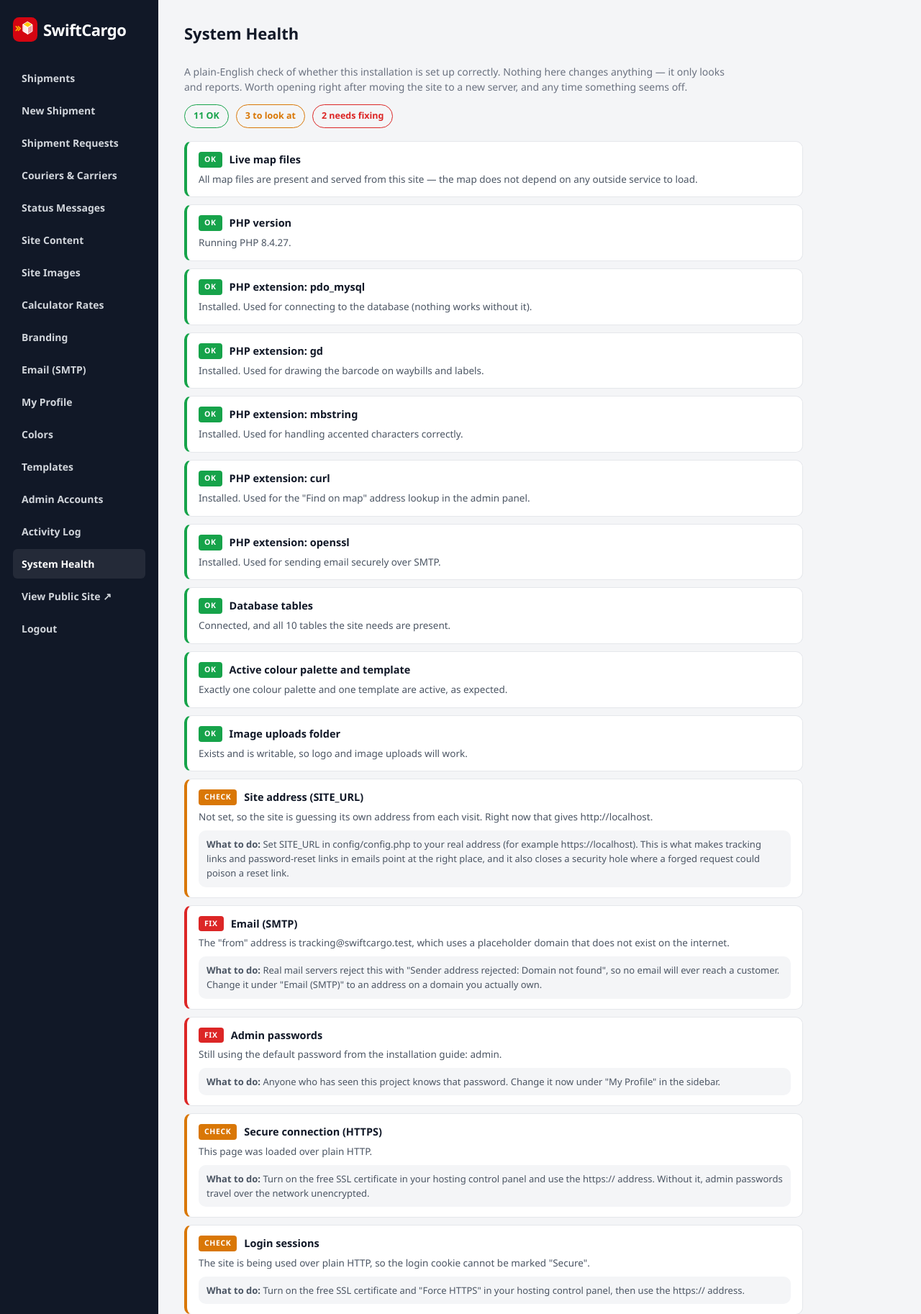
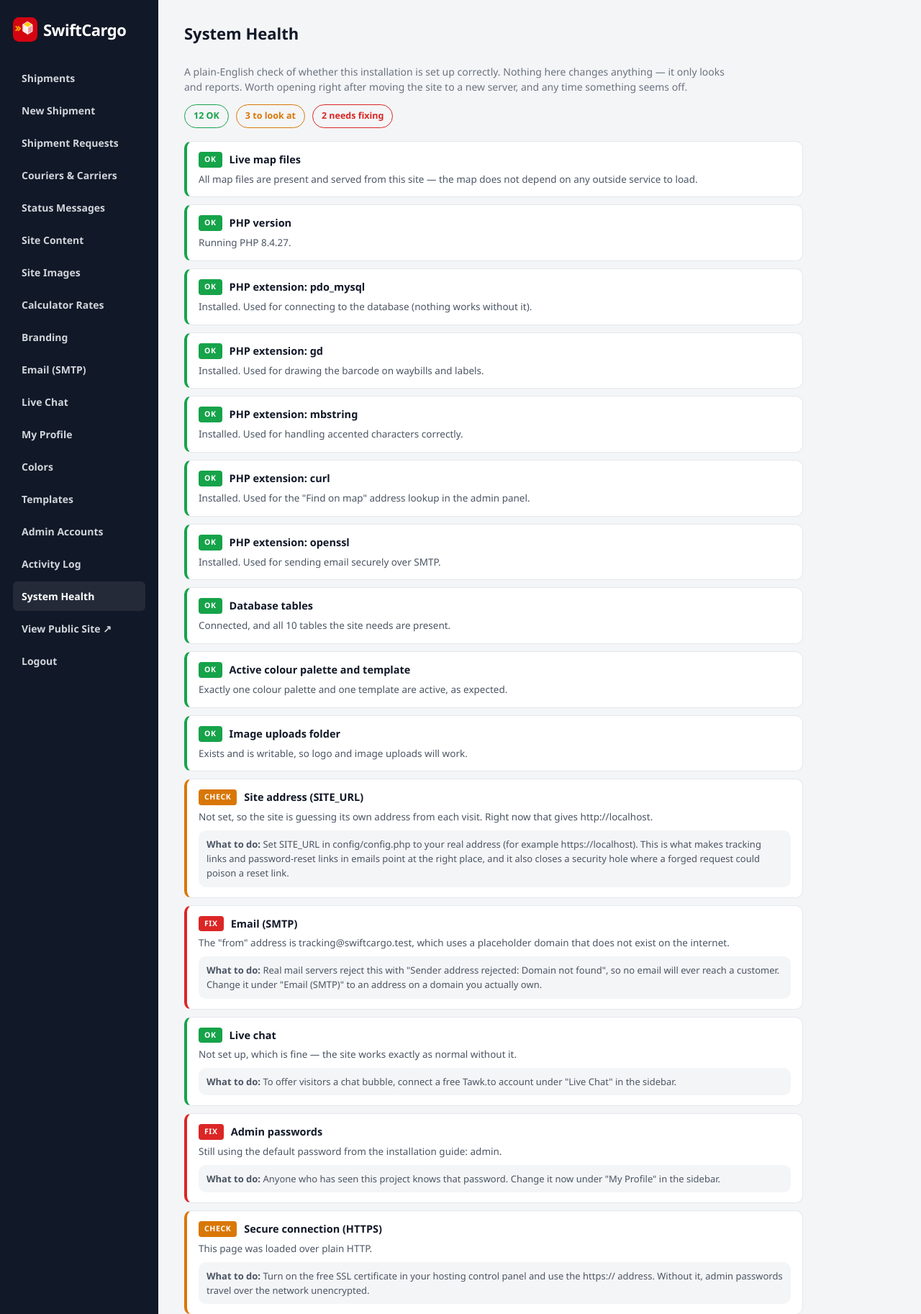
Before and after one commit to phantomtriggercode/swiftcargo-tracker, a PHP site: page /admin/health.php in a window 1280 px wide. Shown: the top 1826 px of the page at 72% size. Run offline with PHP 8.4, Linux system fonts and the light colour scheme; a user stored in the database is signed in; data comes from the database, SQL or seed files in the repository; both versions use the stored data as it was after the commit; some libraries are stand-ins or nearby versions.

Commit message:
Add live chat (Tawk.to), connected from the dashboard
Puts a chat bubble on the bottom-right of every public page, configured
by the site owner rather than hardcoded: they paste the Widget Code from
their own Tawk.to account into the new Live Chat page and tick a box.

- admin/live_chat.php (super admin only, alongside Email (SMTP)) accepts
  the whole pasted <script> snippet, just the embed.tawk.to link, the two
  IDs, or the Property ID on its own, and pulls the IDs out of it. The
  tick box is a kill switch that hides the widget without disconnecting
  the account; Disconnect clears the stored IDs entirely.
- Both IDs are validated against a letters-and-digits-only allowlist
  before being stored and again before being printed, since they end up
  inside a <script src> URL on every public page. The embed URL is always
  rebuilt from the IDs, never taken from the pasted text.
- config/db.php now builds the Content-Security-Policy after config.php
  loads, adding the *.tawk.to hosts (script, websocket, images, fonts,
  chat frame, notification sound) only while chat is switched on. Without
  this the browser blocks the widget silently and the bubble simply never
  appears. Admin pages keep the strict policy regardless, and the lookup
  fails open to "chat off, strict policy" on any database problem, so a
  missing settings table still cannot blank a page.
- db() is split over a new db_optional() so that CSP lookup cannot kill
  the request when the database is unreachable. db() behaves as before.
- The widget renders last and asynchronously from includes/footer.php, so
  it is public-only and an unreachable chat host cannot affect the page.
  Verified in a browser with the host refused, timed out and erroring:
  map, route, markers and timeline all intact, no JS errors.
- System Health reports live chat's state; schema.sql seeds the three
  settings so no migration is needed on an existing install.

Also corrects two README statements about the CSP that still described
Leaflet as CDN-hosted.

Co-Authored-By: Claude Opus 5 <noreply@anthropic.com>
Claude-Session: https://claude.ai/code/session_016SY4cuj9cCHqiH5ftkhWYi

```diff
--- a/admin/health.php
+++ b/admin/health.php
@@ -14,6 +14,7 @@ require_once __DIR__ . '/../includes/functions.php';
 require_once __DIR__ . '/../includes/auth.php';
 require_once __DIR__ . '/../includes/settings.php';
 require_once __DIR__ . '/../includes/mailer.php';
+require_once __DIR__ . '/../includes/live_chat.php';
 require_admin();
 
 /** @var array<int, array{label:string, state:string, detail:string, fix:string}> */
@@ -183,6 +184,41 @@ if ($smtp['host'] === '' || $smtp['user'] === '') {
 }
 
 // ---------------------------------------------------------------
+// Live chat
+// ---------------------------------------------------------------
+$chat = live_chat_settings();
+if (!$chat['enabled'] && $chat['property_id'] === '') {
+    check(
+        'Live chat',
+        'ok',
+        'Not set up, which is fine — the site works exactly as normal without it.',
+        'To offer visitors a chat bubble, connect a free Tawk.to account under "Live Chat" in the sidebar.'
+    );
+} elseif (!live_chat_is_configured()) {
+    check(
+        'Live chat',
+        'fail',
+        'The saved Tawk.to codes are incomplete or malformed, so no chat bubble will appear.',
+        'Open "Live Chat" in the sidebar and paste the Widget Code from your Tawk.to dashboard again.'
+    );
+} elseif (!$chat['enabled']) {
+    check(
+        'Live chat',
+        'warn',
+        'Your Tawk.to account is connected but chat is switched off, so visitors see no chat bubble.',
+        'Tick "Show the chat bubble on the public site" under "Live Chat" in the sidebar to turn it back on.'
+    );
+} else {
+    check(
+        'Live chat',
+        'ok',
+        'On, loading from ' . h(live_chat_embed_url()) . '. Browsers are being told to allow that one outside host. '
+        . 'Open the public site to confirm the bubble appears at the bottom-right.',
+        ''
+    );
+}
+
+// ---------------------------------------------------------------
 // Security
 // ---------------------------------------------------------------
 try {
--- a/admin/includes/admin_header.php
+++ b/admin/includes/admin_header.php
@@ -53,6 +53,9 @@ $__navAdmin = current_admin();
       <a href="/admin/rates.php" class="<?= $activeAdminNav === 'rates' ? 'active' : '' ?>">Calculator Rates</a>
       <a href="/admin/branding.php" class="<?= $activeAdminNav === 'branding' ? 'active' : '' ?>">Branding</a>
       <a href="/admin/smtp_settings.php" class="<?= $activeAdminNav === 'smtp' ? 'active' : '' ?>">Email (SMTP)</a>
+      <?php if ($__navAdmin && $__navAdmin['is_super_admin']): ?>
+        <a href="/admin/live_chat.php" class="<?= $activeAdminNav === 'live_chat' ? 'active' : '' ?>">Live Chat</a>
+      <?php endif; ?>
       <a href="/admin/profile.php" class="<?= $activeAdminNav === 'profile' ? 'active' : '' ?>">My Profile</a>
       <?php if ($__navAdmin && !$__navAdmin['is_super_admin']): ?>
         <a href="/admin/my_theme.php" class="<?= $activeAdminNav === 'my_theme' ? 'active' : '' ?>">Site Color</a>
--- a/config/db.php
+++ b/config/db.php
@@ -18,31 +18,6 @@ if (!headers_sent()) {
     if ($__isHttps) {
         header('Strict-Transport-Security: max-age=31536000; includeSubDomains');
     }
-    // 'unsafe-inline' is required for script-src/style-src because this
-    // codebase uses inline <script> blocks (menu toggles, admin widgets)
-    // and inline style="" attributes throughout, plus the palette system's
-    // injected <style> tag — a stricter policy would break the site. Even
-    // with that, this still blocks loading scripts/styles/frames from any
-    // origin other than this one.
-    //
-    // No external script/style host is listed any more: Leaflet (the map
-    // library) is served from assets/vendor/leaflet/ rather than a CDN, so
-    // the map keeps working on networks that block third-party hosts.
-    //
-    // img-src still allows the OpenStreetMap tile servers, because map
-    // tiles are images fetched from them at runtime — that's the one
-    // outside host the map still talks to. If tiles are ever unreachable
-    // the map itself still loads, pans and zooms, and shows the route and
-    // markers over a plain background (see assets/js/map.js).
-    header(
-        "Content-Security-Policy: default-src 'self'; " .
-        "script-src 'self' 'unsafe-inline'; " .
-        "style-src 'self' 'unsafe-inline'; " .
-        "img-src 'self' data: https://*.tile.openstreetmap.org https://tile.openstreetmap.org; " .
-        "font-src 'self' data:; " .
-        "connect-src 'self'; " .
-        "object-src 'none'; base-uri 'self'; form-action 'self'; frame-ancestors 'self'"
-    );
 }
 
 $configFile = __DIR__ . '/config.php';
@@ -55,11 +30,19 @@ if (!file_exists($configFile)) {
 }
 require_once $configFile;
 
-function db(): PDO
+/**
+ * The shared connection, or null if the database cannot be reached.
+ *
+ * Used by the Content-Security-Policy block below, which must not kill the
+ * request just because the database is down — and by db(), which does.
+ */
+function db_optional(): ?PDO
 {
     static $pdo = null;
+    static $tried = false;
 
-    if ($pdo === null) {
+    if (!$tried) {
+        $tried = true;
         $dsn = 'mysql:host=' . DB_HOST . ';dbname=' . DB_NAME . ';charset=utf8mb4';
         try {
             $pdo = new PDO($dsn, DB_USER, DB_PASS, [
@@ -68,10 +51,117 @@ function db(): PDO
                 PDO::ATTR_EMULATE_PREPARES   => false,
             ]);
         } catch (PDOException $e) {
-            http_response_code(500);
-            die('Database connection failed. Check config/config.php credentials.');
+            $pdo = null;
         }
     }
 
     return $pdo;
 }
+
+function db(): PDO
+{
+    $pdo = db_optional();
+
+    if ($pdo === null) {
+        http_response_code(500);
+        die('Database connection failed. Check config/config.php credentials.');
+    }
+
+    return $pdo;
+}
+
+// ------------------------------------------------------------------
+// Content-Security-Policy.
+//
+// Sent after config.php is loaded (and not at the top with the headers
+// above) because the policy depends on one saved setting: whether the live
+// chat widget is switched on. A CSP that forbids the chat host makes the
+// browser block the widget *silently* — no error anywhere, the chat bubble
+// simply never appears — so the policy and the widget have to agree.
+//
+// Nothing has been printed by this point (this file is required first and
+// outputs nothing), so it is still safe to send headers here.
+// ------------------------------------------------------------------
+if (!headers_sent()) {
+    // The chat widget only ever renders in includes/footer.php, which is
+    // the public site's footer — the admin panel uses its own. So admin
+    // pages keep the tightest possible policy no matter what. If this
+    // path check ever misfires the result is a slightly looser policy on
+    // an admin page, never a blocked widget on a public one.
+    $__script = (string) ($_SERVER['SCRIPT_NAME'] ?? $_SERVER['PHP_SELF'] ?? '');
+    $__isAdminArea = str_contains($__script, '/admin/');
+
+    $__liveChatOn = false;
+    if (!$__isAdminArea) {
+        // Read directly rather than through get_setting(), which lives in
+        // includes/settings.php and is not loaded yet. Fails open to
+        // "chat off, tight policy" on any database problem, the same way
+        // get_setting() and get_active_palette() do, so a missing settings
+        // table can never blank the page.
+        $__pdo = db_optional();
+        if ($__pdo !== null) {
+            try {
+                $__stmt = $__pdo->prepare("SELECT setting_value FROM settings WHERE setting_key = 'live_chat_enabled'");
+                $__stmt->execute();
+                $__liveChatOn = $__stmt->fetchColumn() === '1';
+            } catch (PDOException $e) {
+                $__liveChatOn = false;
+            }
+        }
+    }
+
+    // 'unsafe-inline' is required for script-src/style-src because this
+    // codebase uses inline <script> blocks (menu toggles, admin widgets)
+    // and inline style="" attributes throughout, plus the palette system's
+    // injected <style> tag — a stricter policy would break the site. Even
+    // with that, this still blocks loading scripts/styles/frames from any
+    // origin other than this one.
+    //
+    // No external script/style host is listed by default: Leaflet (the map
+    // library) is served from assets/vendor/leaflet/ rather than a CDN, so
+    // the map keeps working on networks that block third-party hosts.
+    //
+    // img-src always allows the OpenStreetMap tile servers, because map
+    // tiles are images fetched from them at runtime — that's the one
+    // outside host the map still talks to. If tiles are ever unreachable
+    // the map itself still loads, pans and zooms, and shows the route and
+    // markers over a plain background (see assets/js/map.js).
+    $scriptSrc  = ["'self'", "'unsafe-inline'"];
+    $styleSrc   = ["'self'", "'unsafe-inline'"];
+    $imgSrc     = ["'self'", 'data:', 'https://*.tile.openstreetmap.org', 'https://tile.openstreetmap.org'];
+    $fontSrc    = ["'self'", 'data:'];
+    $connectSrc = ["'self'"];
+    $frameSrc   = ["'self'"];
+    $mediaSrc   = ["'self'"];
+
+    if ($__liveChatOn) {
+        // Tawk.to's widget: the loader script and its chat iframe come from
+        // embed.tawk.to, live messages ride a websocket on *.tawk.to,
+        // agent avatars and shared files come from the same family of
+        // hosts, and the "new message" chime is an audio file. Every one of
+        // these is scoped to tawk.to subdomains — switching chat off in the
+        // admin panel removes all of them again.
+        $tawk = 'https://*.tawk.to';
+        $scriptSrc[]  = $tawk;
+        $styleSrc[]   = $tawk;
+        $imgSrc[]     = $tawk;
+        $imgSrc[]     = 'https://tawk.link';
+        $fontSrc[]    = $tawk;
+        $connectSrc[] = $tawk;
+        $connectSrc[] = 'wss://*.tawk.to';
+        $frameSrc[]   = $tawk;
+        $mediaSrc[]   = $tawk;
+    }
+
+    header(
+        "Content-Security-Policy: default-src 'self'; " .
+        'script-src ' . implode(' ', $scriptSrc) . '; ' .
+        'style-src ' . implode(' ', $styleSrc) . '; ' .
+        'img-src ' . implode(' ', $imgSrc) . '; ' .
+        'font-src ' . implode(' ', $fontSrc) . '; ' .
+        'connect-src ' . implode(' ', $connectSrc) . '; ' .
+        'frame-src ' . implode(' ', $frameSrc) . '; ' .
+        'media-src ' . implode(' ', $mediaSrc) . '; ' .
+        "object-src 'none'; base-uri 'self'; form-action 'self'; frame-ancestors 'self'"
+    );
+}
--- /dev/null
+++ b/includes/live_chat.php
@@ -0,0 +1,158 @@
+<?php
+/**
+ * Live chat widget (Tawk.to).
+ *
+ * Nothing here is tied to one Tawk.to account: the site owner pastes the
+ * widget code from their own Tawk.to dashboard into /admin/live_chat.php
+ * and it is stored in the settings table like any other site setting.
+ *
+ * Only the two IDs out of that snippet are kept, and both are checked
+ * against a strict letters-and-digits allowlist before ever being saved,
+ * because they end up inside a <script src="..."> URL on every public
+ * page — anything looser would let an admin-supplied value point that
+ * script somewhere else entirely.
+ *
+ * Requires config/db.php, includes/functions.php and includes/settings.php.
+ */
+
+// Tawk.to property IDs are long hex strings (currently 24 characters) and
+// widget IDs are short alphanumerics ("default" for the default widget).
+// These patterns are deliberately alphanumeric-only: no dot, slash, colon,
+// quote or angle bracket can get through, so a saved value cannot escape
+// its path segment in the embed URL.
+const LIVE_CHAT_PROPERTY_ID_PATTERN = '/^[A-Za-z0-9]{16,40}$/';
+const LIVE_CHAT_WIDGET_ID_PATTERN   = '/^[A-Za-z0-9]{1,40}$/';
+
+/**
+ * The saved live-chat configuration.
+ *
+ * @return array{enabled:bool, property_id:string, widget_id:string}
+ */
+function live_chat_settings(): array
+{
+    return [
+        'enabled'     => get_setting('live_chat_enabled', '0') === '1',
+        'property_id' => get_setting('live_chat_property_id', ''),
+        'widget_id'   => get_setting('live_chat_widget_id', ''),
+    ];
+}
+
+function live_chat_is_valid_property_id(string $id): bool
+{
+    return (bool) preg_match(LIVE_CHAT_PROPERTY_ID_PATTERN, $id);
+}
+
+function live_chat_is_valid_widget_id(string $id): bool
+{
+    return (bool) preg_match(LIVE_CHAT_WIDGET_ID_PATTERN, $id);
+}
+
+/**
+ * True when the widget is switched on and properly configured — i.e. when
+ * the chat bubble should actually appear on the public site.
+ */
+function live_chat_is_configured(): bool
+{
+    $cfg = live_chat_settings();
+    return live_chat_is_valid_property_id($cfg['property_id'])
+        && live_chat_is_valid_widget_id($cfg['widget_id']);
+}
+
+function live_chat_is_active(): bool
+{
+    return live_chat_settings()['enabled'] && live_chat_is_configured();
+}
+
+/**
+ * Pulls the Property ID and Widget ID out of whatever the site owner
+ * pasted, so they never have to pick the codes out of the snippet by hand:
+ *
+ *   - the whole <script> block Tawk.to gives them ("Widget Code"),
+ *   - just the https://embed.tawk.to/PROPERTY/WIDGET link,
+ *   - the two IDs separated by a slash, comma or space,
+ *   - or the Property ID on its own (the default widget is then assumed).
+ *
+ * @return array{property_id:string, widget_id:string}|null null when
+ *         nothing that looks like a Tawk.to ID pair could be found.
+ */
+function live_chat_parse_ids(string $input): ?array
+{
+    $input = trim($input);
+    if ($input === '') {
+        return null;
+    }
+
+    // The embed URL, wherever it sits inside a pasted snippet.
+    if (preg_match('~embed\.tawk\.to/([A-Za-z0-9]{16,40})/([A-Za-z0-9]{1,40})~', $input, $m)) {
+        return ['property_id' => $m[1], 'widget_id' => $m[2]];
+    }
+
+    // The two IDs on their own.
+    if (preg_match('~^([A-Za-z0-9]{16,40})[\s/,]+([A-Za-z0-9]{1,40})$~', $input, $m)) {
+        return ['property_id' => $m[1], 'widget_id' => $m[2]];
+    }
+
+    // Just the Property ID — Tawk.to calls the widget every account starts
+    // with "default", so this is the safe assumption rather than an error.
+    if (preg_match('~^([A-Za-z0-9]{16,40})$~', $input, $m)) {
+        return ['property_id' => $m[1], 'widget_id' => 'default'];
+    }
+
+    return null;
+}
+
+/**
+ * The script URL the widget loads from, or '' when not configured.
+ */
+function live_chat_embed_url(): string
+{
+    $cfg = live_chat_settings();
+    if (!live_chat_is_valid_property_id($cfg['property_id']) || !live_chat_is_valid_widget_id($cfg['widget_id'])) {
+        return '';
+    }
+    return 'https://embed.tawk.to/' . $cfg['property_id'] . '/' . $cfg['widget_id'];
+}
+
+/**
+ * The <script> block that loads the chat bubble, or an empty string when
+ * live chat is off or not configured.
+ *
+ * Called only from includes/footer.php, so the widget shows up on the
+ * public site and never inside the admin panel — staff answer chats in
+ * their own Tawk.to dashboard, not here.
+ *
+ * Loading it last and asynchronously is deliberate: if Tawk.to is slow or
+ * unreachable, nothing else on the page (least of all the live map) waits
+ * for it or breaks.
+ */
+function live_chat_script_tag(): string
+{
+    if (!live_chat_is_active()) {
+        return '';
+    }
+
+    // Safe to interpolate: both halves passed the alphanumeric-only
+    // allowlist above, so neither can contain a quote or a slash.
+    $src = live_chat_embed_url();
+
+    return <<<HTML
+<!-- Live chat widget. Switch it on/off or change accounts at /admin/live_chat.php -->
+<script>
+  var Tawk_API = Tawk_API || {}, Tawk_LoadStart = new Date();
+  (function () {
+    var s1 = document.createElement('script'),
+        s0 = document.getElementsByTagName('script')[0];
+    s1.async = true;
+    s1.src = '{$src}';
+    s1.charset = 'UTF-8';
+    s1.setAttribute('crossorigin', '*');
+    if (s0 && s0.parentNode) {
+      s0.parentNode.insertBefore(s1, s0);
+    } else {
+      document.body.appendChild(s1);
+    }
+  })();
+</script>
+
+HTML;
+}
```
Also changed, not shown: admin/live_chat.php (added, +203 -0 lines), includes/footer.php (+7 -0 lines), sql/schema.sql (+8 -1 lines), README.md.
